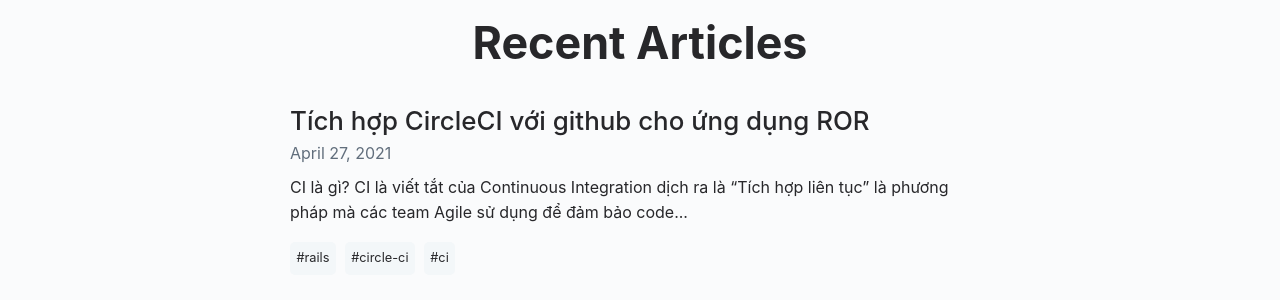
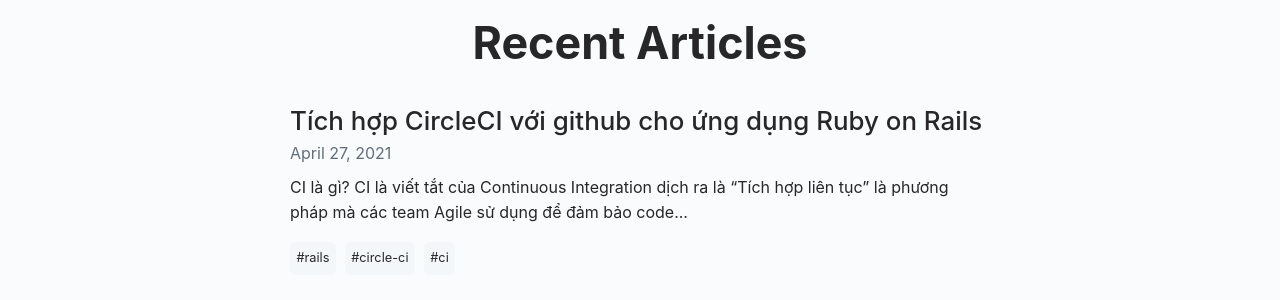
Before and after one commit to sangvo/myblog, a Jekyll site: the page built from index.html, in a window 1280 px wide. Shown: the part 132-432 px from the top of the page. Built offline with Jekyll 4.4.1, drawn with Linux system fonts in a browser that asks for light colours; the list of posts is cut into pages by our own code.

```diff
--- a/_config.yml
+++ b/_config.yml
@@ -90,7 +90,7 @@ jekyll_compose:
       tags:
       published: false
       sitemap: false
-      Comments: true
+      comments: true
       toc: true
 
 markdown: kramdown
--- a/_posts/2021-04-27-tich-hop-circle-ci-cho-ung-dung-ruby-on-rails.md
+++ b/_posts/2021-04-27-tich-hop-circle-ci-cho-ung-dung-ruby-on-rails.md
@@ -1,6 +1,6 @@
 ---
 layout: post
-title: Tích hợp CircleCI với github cho ứng dụng ROR
+title: Tích hợp CircleCI với github cho ứng dụng Ruby on Rails
 date: 2021-04-27 22:05 +0700
 description:
 image:
@@ -8,7 +8,7 @@ category:
 tags: rails circle-ci ci
 published: true
 sitemap: true
-Comments: true
+comments: true
 toc: true
 ---
 
```
